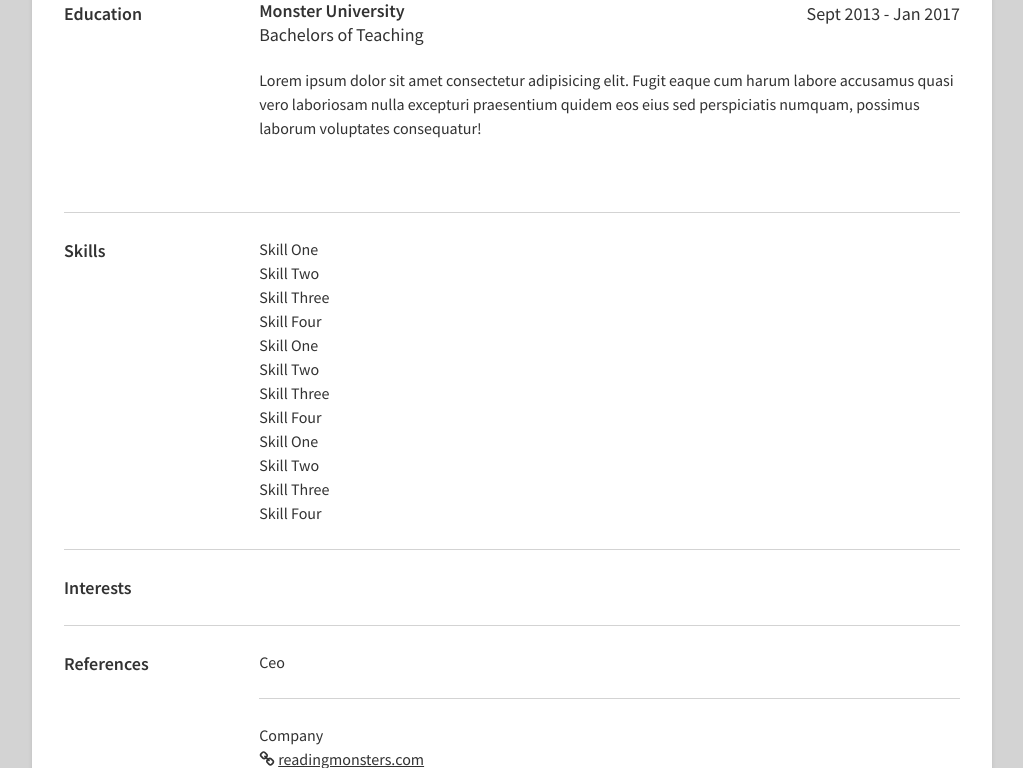
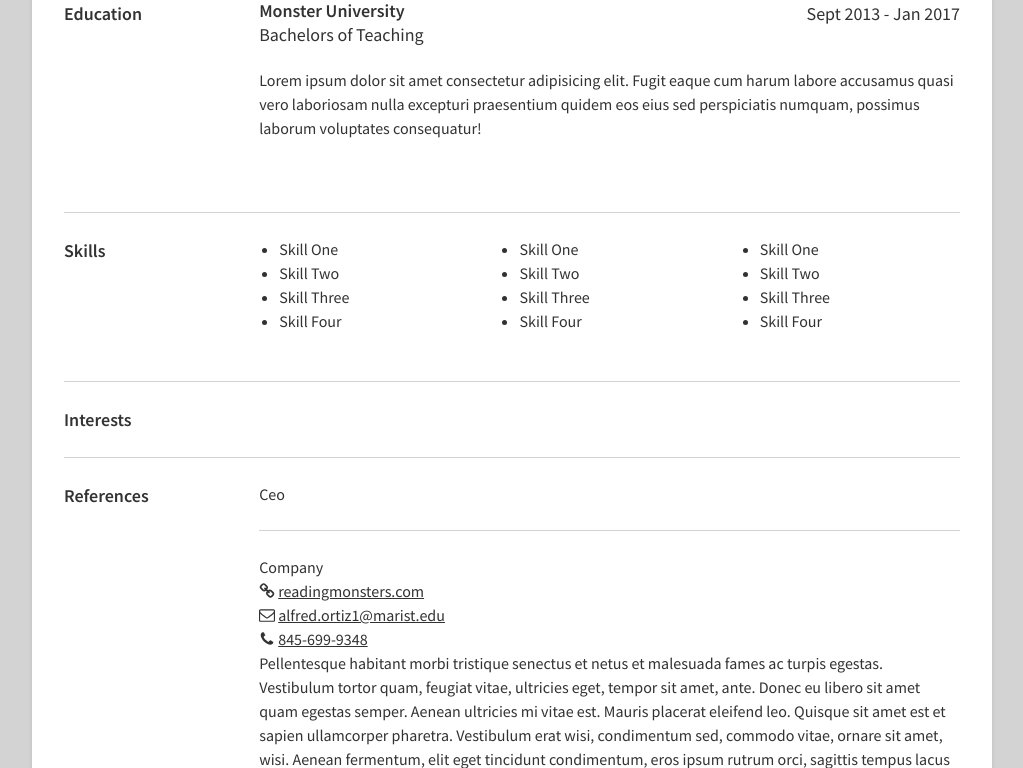
Before and after one commit to AlfyCodes/cmpt-221-labs, a Flask app: template lab2/Resume Project/templates/resume.html in a window 1280 px wide. Shown: the part 1084-1852 px from the top of the page, without its empty margins (128-1151 px from the left). Run offline with Flask 2, Linux system fonts and the light colour scheme; the template is opened without the code that fills it, so the values that code supplies are empty; some libraries are stand-ins or nearby versions.

Commit message:
added skills styling

```diff
--- a/lab2/Resume Project/static/css/res_style.css
+++ b/lab2/Resume Project/static/css/res_style.css
@@ -6,6 +6,8 @@ This is called resetting box-sizing to border-box */
 html {
     box-sizing: border-box;
 }
+
+
 /* before and after is a CSS trick to add the border styling from the parent element 'html' before and after
     The box-sizing: inherit it's styling from the parent element. Do this because it will be easier to change the box-sizing
     The Asterix is a selector, so selects all elements */
@@ -15,6 +17,8 @@ This is called resetting box-sizing to border-box */
 *:after {
     box-sizing: inherit;
 }
+
+
 /* Body
 Setting font type, the line height, background of page, and text color.*/
 
@@ -24,12 +28,16 @@ Setting font type, the line height, background of page, and text color.*/
     background: lightgray;
     COLOR: #323232;
 }
+
+
 /*Img
 Set max-width to 100%, so the image will scale down but never scale up from it's original size*/
 
 img {
     max-width: 100%;
 }
+
+
 /*Icon Class
     fill: currentColor - This allows the 'svg' icons to keep it's current color
     display: inline-block - This allows us to set a width and height on an element, respects top+bottom margins/paddings
@@ -45,6 +53,8 @@ Set max-width to 100%, so the image will scale down but never scale up from it's
     height: 1em;
     overflow: visible
 }
+
+
 /*Anchor Links*/
 
 a {
@@ -54,6 +64,8 @@ Set max-width to 100%, so the image will scale down but never scale up from it's
 a:hover {
     text-decoration: underline;
 }
+
+
 /* Container Class */
 
 .container {
@@ -63,6 +75,8 @@ Set max-width to 100%, so the image will scale down but never scale up from it's
     background: white;
     box-shadow: 0 2px 4px rgba(0, 0, 0, 0.1);
 }
+
+
 /*Section Styling
 Structures the sections and divides each by a gray line*/
 
@@ -73,11 +87,15 @@ Structures the sections and divides each by a gray line*/
     padding: 24px 0;
     border-bottom: 1px solid lightgray;
 }
+
+
 /*:last-child allows us to construct the last element*/
 
 section:last-child {
     border-bottom: none;
 }
+
+
 /*Section Title Class
 */
 
@@ -85,14 +103,20 @@ Structures the sections and divides each by a gray line*/
     font-weight: bold;
     font-size: 18px;
 }
+
+
 /*----------------------------------------------------
                     Main Info
 ------------------------------------------------------*/
+
+
 /* Styling for the profile picture*/
 
 img.pro_pic {
     border-radius: 50%;
 }
+
+
 /*My Name Class
 Styling for the Profile Name*/
 
@@ -100,6 +124,8 @@ Styling for the Profile Name*/
     font-size: 40px;
     line-height: 1;
 }
+
+
 /*My Title Class
 Styling for Profile User's Title (under Profile name)*/
 
@@ -123,9 +149,13 @@ Styling for Profile User's Title (under Profile name)*/
 .link_item svg {
     margin-right: 3px
 }
+
+
 /*----------------------------------------------------
                     Job Experience
 ------------------------------------------------------*/
+
+
 /*Job Class
 Divides each Job Experience*/
 
@@ -134,11 +164,15 @@ Divides each Job Experience*/
     margin-bottom: 24px;
     border-bottom: 1px solid lightgray;
 }
+
+
 /* Remove border bottom on last child of the job class*/
 
 .job:last-child {
     border-bottom: none;
 }
+
+
 /* Job Title Container Class
 Adds structure within the Job Experience*/
 
@@ -148,6 +182,8 @@ Adds structure within the Job Experience*/
     margin-bottom: 20px;
     font-size: 18px;
 }
+
+
 /* Job Company Class
     Adds styling to the Company worked at Text*/
 
@@ -155,3 +191,32 @@ Adds structure within the Job Experience*/
     font-weight: bold;
     line-height: 1.2;
 }
+
+
+/*----------------------------------------------------
+                        Skills
+------------------------------------------------------*/
+
+
+/* Skills Container Class
+   Adds structure to the Skills section*/
+
+.skills_container {
+    display: grid;
+    grid-template-columns: 1fr 1fr 1fr;
+    grid-gap: 20px;
+    margin-bottom: 24px;
+}
+
+
+/* Add a ul to Skills Container Class */
+
+.skills_container ul {
+    margin-left: 20px;
+    list-style-type: disc;
+}
+
+
+/*----------------------------------------------------
+                        Interest
+------------------------------------------------------*/
```
Lines whose indentation alone changed are shown as unchanged.
